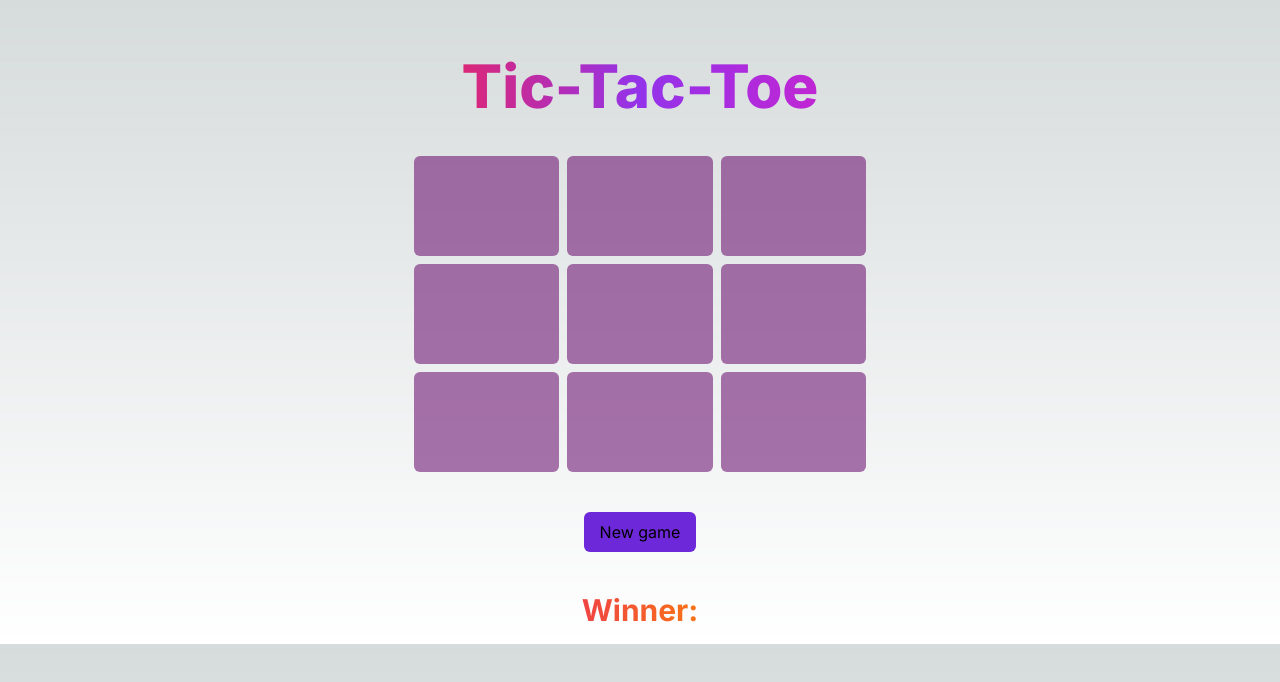
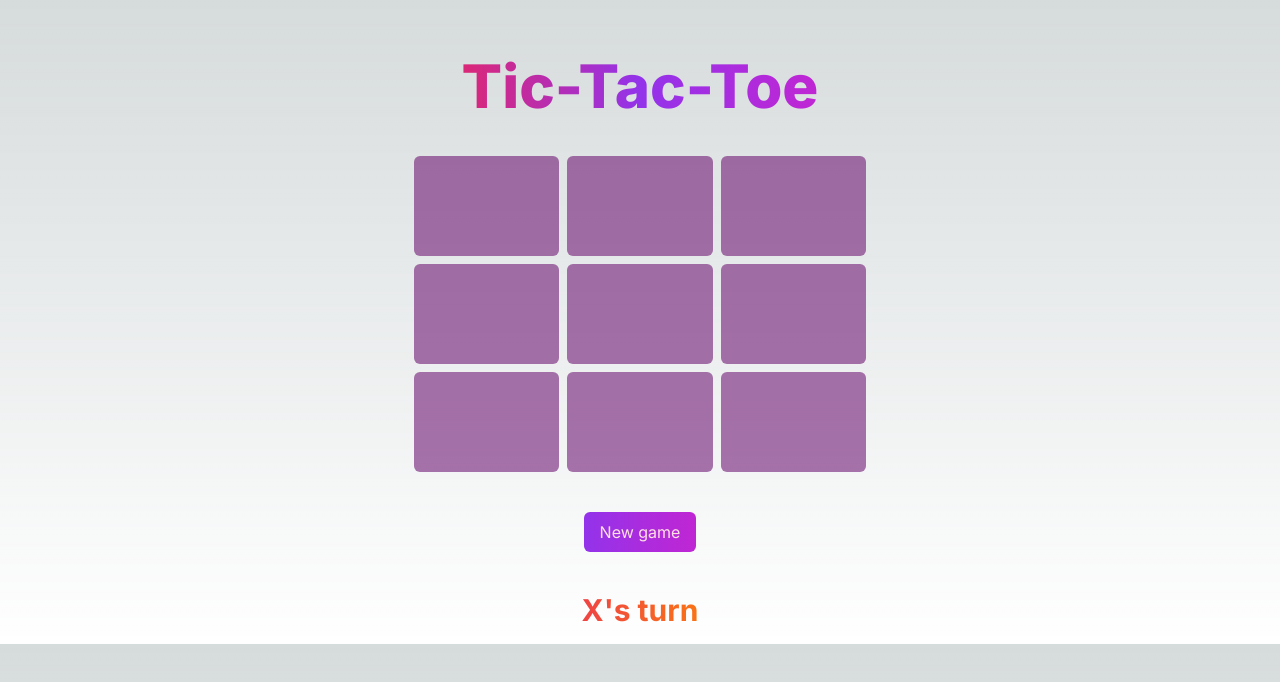
Before and after one commit to mgsbb/nextjs-tic-tac-toe, a Next.js app: page / in a window 1280 px wide. Shown: the top 682 px of the page. Built offline with nearby package versions, Linux system fonts and the light colour scheme.

Commit message:
Add display turn, winner, game over

```diff
--- a/src/app/page.tsx
+++ b/src/app/page.tsx
@@ -21,12 +21,14 @@ export default function Home() {
     if (isGameWon(newGameState, currentPlayer)) {
       setWinner(currentPlayer);
       setIsGameOver(true);
-      alert(`Game won by ${currentPlayer}`);
+      // alert(`Game won by ${currentPlayer}`);
       return;
     }
 
     if (isGameCompleted(newGameState)) {
-      alert("Game Over");
+      // alert("Game Over");
+      setIsGameOver(true);
+      return;
     }
     setGameState(newGameState);
     setCurrentPlayer(currentPlayer === "X" ? "O" : "X");
@@ -68,12 +70,18 @@ export default function Home() {
 
       <button
         onClick={handleNewGame}
-        className="rounded-md bg-violet-700 px-4 py-2 hover:bg-purple-600"
+        className="rounded-md bg-gradient-to-r from-purple-600 to-fuchsia-600
+        px-4 py-2 text-red-100 hover:bg-gradient-to-r hover:from-orange-600 hover:to-red-600"
       >
         New game
       </button>
+
       <p className="bg-gradient-to-r from-red-500 to-orange-500 bg-clip-text text-2xl font-bold text-transparent md:text-3xl">
-        Winner: {winner && winner}
+        {isGameOver
+          ? winner === ""
+            ? "Game over"
+            : "Winner: " + winner
+          : `${currentPlayer}'s turn`}
       </p>
     </main>
   );
```
